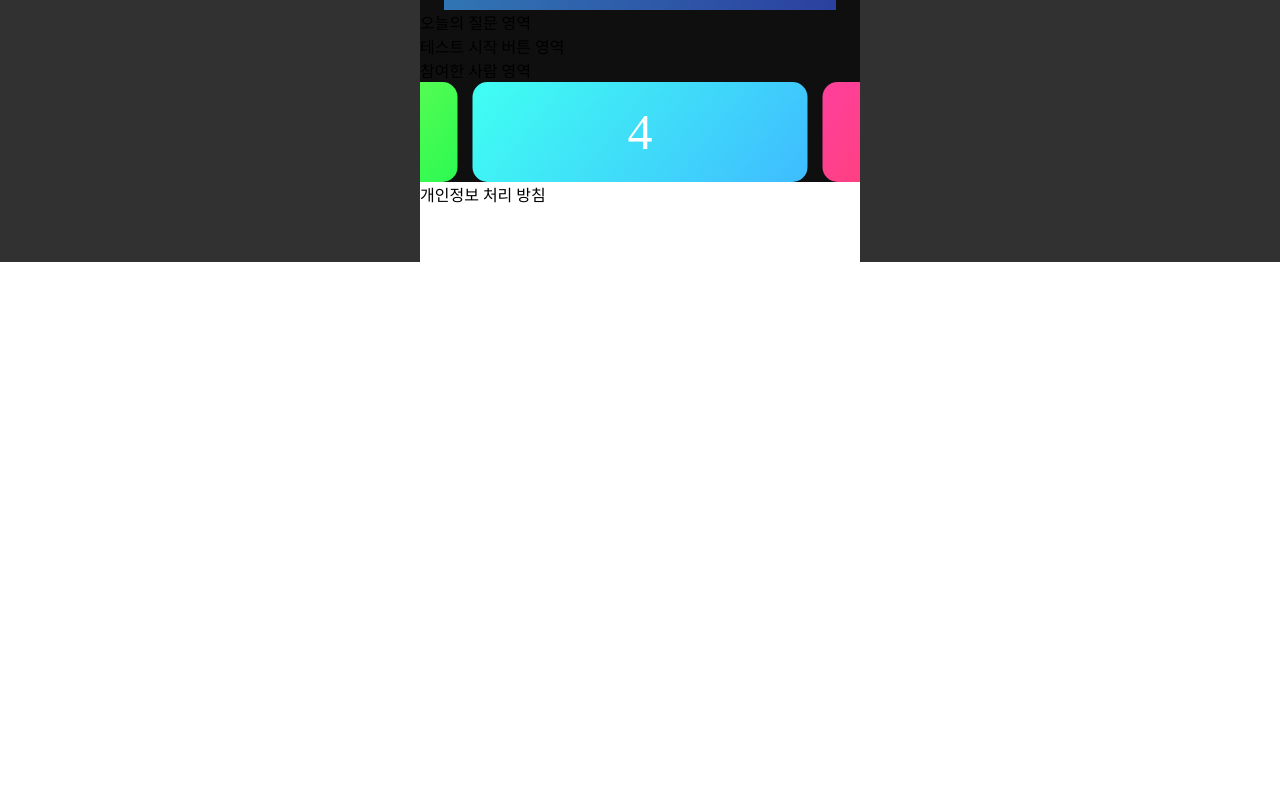
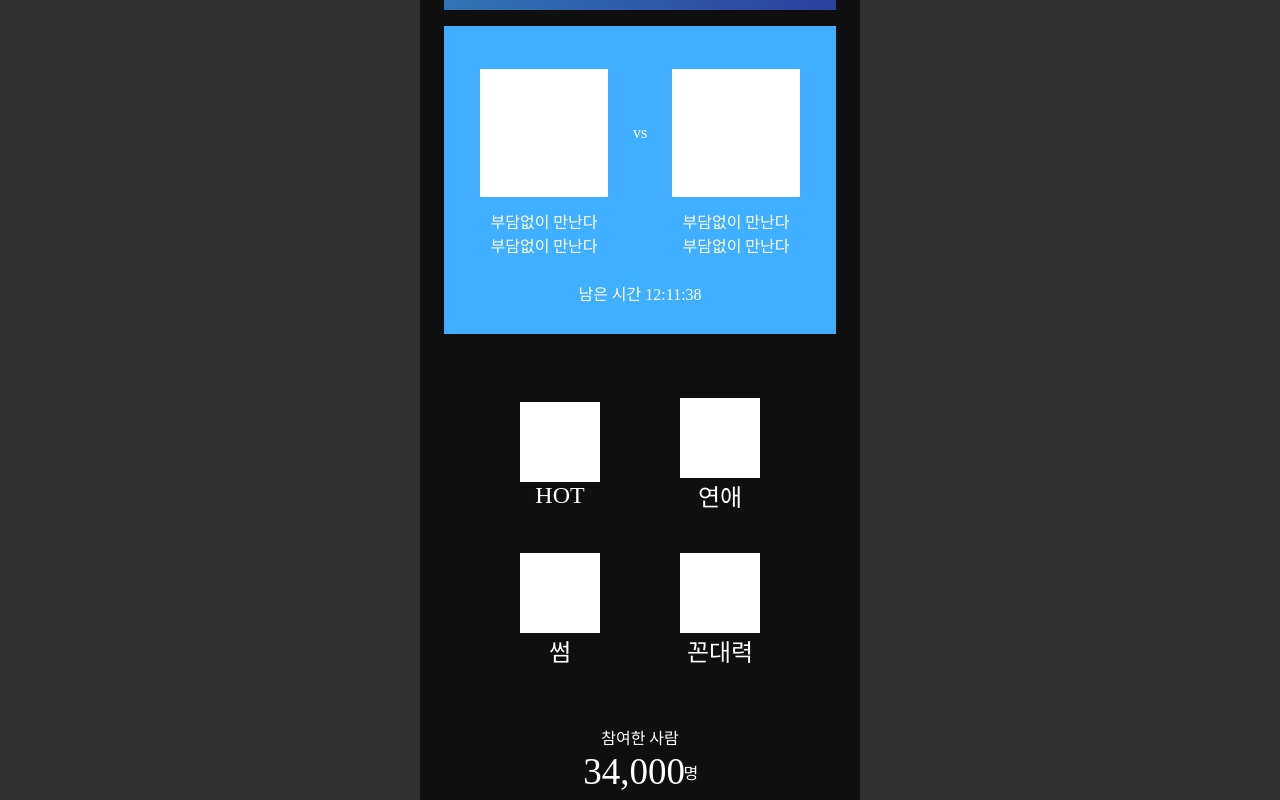
Before and after one commit to cheong-gu/byenolan, a Next.js app: page / in a window 1280 px wide. Shown: the part 320-1120 px from the top of the page. Before the commit the page ends 800 px from the top, so only its background shows below. Built offline with nearby package versions, Linux system fonts and the light colour scheme.

Commit message:
홈페이지 layout 완성

```diff
--- a/src/app/page.tsx
+++ b/src/app/page.tsx
@@ -32,7 +32,7 @@ padding-top: 24px;
 padding-bottom: 24px;
 `;
 
-const TodayNolanBody = styled.div`
+const TodayNolanQuestionDiv = styled.div`
 color: white;
 background: rgb(64, 175, 255);
   font-size: 18px;
@@ -46,6 +46,108 @@ width: 392px;
 padding-top: 24px;
 text-align: center;
 padding-bottom: 24px;
+`;
+
+const TodayNolanAnswerDiv = styled.div`
+  margin: 16px auto 0 auto;
+    flex-direction: column;
+  display: flex;
+width: 392px;
+  height: 308px;
+background: rgb(64, 175, 255);
+`;
+
+const TodayNolanAnswerItemDiv = styled.div`
+  display: grid;
+  margin: 0 auto;
+  width: 344px;
+    justify-items: center;
+  grid-template-columns: 152px 40px 152px;
+  margin-top: 43px;
+`;
+
+const TodayNolanAnswerVs = styled.div`
+  margin-top: 55px;
+color: white;
+`;
+
+const TodayNolanAnswerItem = styled.span`
+  width: 128px;
+`;
+
+const TodayNolanAnswerIcon = styled.span`
+  width: 128px;
+  height: 128px;
+  display: inline-block;
+  background-color: white;
+`;
+
+const TodayNolanAnswerLabel = styled.span`
+  width: 128px;
+  display: inline-block;
+  color:white;
+  margin-top: 8px;
+  text-align: center;
+  font-size: 16px;
+`;
+
+const TodayNolanAnswerRestTime = styled.div`
+  display: inline-block;
+  margin: 0 auto;
+  margin-top: 24px;
+color: white;
+`;
+
+const CategoryDiv = styled.div`
+  margin: 64px auto 0 auto;
+  width: 240px;
+  display: grid;
+  grid-template-columns: 1fr 1fr;
+  grid-column-gap: 80px;
+  grid-row-gap: 40px;
+`;
+
+const CategoryItem = styled.span`
+  display: flex;
+  flex-direction: column;
+  justify-content: center;
+
+`;
+
+const CategoryIcon = styled.span`
+  width: 80px;
+  height: 80px;
+  display: inline-block;
+  background-color: white;
+`;
+
+const CategoryLabel = styled.span`
+  width: 80px;
+  display: inline-block;
+  color:white;
+  text-align: center;
+  font-size: 24px;
+`;
+
+const ParticipatedDiv = styled.div`
+    display: grid;
+    margin: 64px auto;
+    width: 200px;
+    grid-template-columns: auto 12px;
+    grid-row-gap: 8px;
+    grid-template-rows: 10px auto;
+    color: white;
+    justify-items: center;
+    align-items: center;
+    justify-content: center;
+`;
+const ParticipatedTitle = styled.div`
+   grid-column: 1/3;
+`;
+const ParticipatedNum = styled.div`
+  font-size: 37px;
+`;
+const ParticipatedUnit = styled.div`
 
 `;
 
@@ -54,7 +156,7 @@ export default function Home() {
     {
       mode: "free-snap",
       loop: true,
-      slides: { origin: "center", perView: 1.3, spacing: 15 },
+      slides: { origin: "center", perView: 1.1, spacing: 8 },
     },
 
     [
@@ -90,32 +192,83 @@ export default function Home() {
   );
   return (
     <HomeWrap>
-      <div>
-        <TodayNolanHeader>오늘의 논란</TodayNolanHeader>
-        <TodayNolanBody>
-          사귄지 얼마 안된 연인이 <br />
-          형제를 보여준다고한다</TodayNolanBody>
+      <TodayNolanHeader>오늘의 논란</TodayNolanHeader>
+      <TodayNolanQuestionDiv>
+        사귄지 얼마 안된 연인이 <br />
+        형제를 보여준다고한다
+      </TodayNolanQuestionDiv>
+      <TodayNolanAnswerDiv>
+        <TodayNolanAnswerItemDiv>
+          <TodayNolanAnswerItem>
+            <TodayNolanAnswerIcon></TodayNolanAnswerIcon>
+            <TodayNolanAnswerLabel>
+              부담없이 만난다 부담없이 만난다
+            </TodayNolanAnswerLabel>
+          </TodayNolanAnswerItem>
+          <TodayNolanAnswerVs>vs</TodayNolanAnswerVs>
+          <TodayNolanAnswerItem>
+            <TodayNolanAnswerIcon></TodayNolanAnswerIcon>
+            <TodayNolanAnswerLabel>
+              부담없이 만난다 부담없이 만난다
+            </TodayNolanAnswerLabel>
+          </TodayNolanAnswerItem>
+        </TodayNolanAnswerItemDiv>
+        <TodayNolanAnswerRestTime>남은 시간 12:11:38</TodayNolanAnswerRestTime>
+      </TodayNolanAnswerDiv>
 
-      </div>
-      <div>오늘의 질문 영역</div>
-      <div>테스트 시작 버튼 영역</div>
-      <div>참여한 사람 영역</div>
+      <CategoryDiv>
+        <CategoryItem>
+          <CategoryIcon></CategoryIcon>
+          <CategoryLabel>HOT</CategoryLabel>
+        </CategoryItem>
+        <CategoryItem>
+          <CategoryIcon></CategoryIcon>
+          <CategoryLabel>연애</CategoryLabel>
+        </CategoryItem>
+        <CategoryItem>
+          <CategoryIcon></CategoryIcon>
+          <CategoryLabel>썸</CategoryLabel>
+        </CategoryItem>
+        <CategoryItem>
+          <CategoryIcon></CategoryIcon>
+          <CategoryLabel>꼰대력</CategoryLabel>
+        </CategoryItem>
+      </CategoryDiv>
+      <ParticipatedDiv>
+        <ParticipatedTitle>참여한 사람</ParticipatedTitle>
+        <ParticipatedNum>34,000</ParticipatedNum>
+        <ParticipatedUnit>명</ParticipatedUnit>
+      </ParticipatedDiv>
       <div ref={sliderRef} className="keen-slider">
-        <NumberSlide1 className="keen-slider__slide">1</NumberSlide1>
+        <NumberSlide1 className="keen-slider__slide">
+          10대 여성은
+          <br />
+          어떤 유형이 가장 많을까요?
+        </NumberSlide1>
         <NumberSlide2 className="keen-slider__slide number-slide2">
-          2
+          20대 여성은
+          <br />
+          어떤 유형이 가장 많을까요?
         </NumberSlide2>
         <NumberSlide3 className="keen-slider__slide number-slide3">
-          3
+          30대 여성은
+          <br />
+          어떤 유형이 가장 많을까요?
         </NumberSlide3>
         <NumberSlide4 className="keen-slider__slide number-slide4">
-          4
+          40대 여성은
+          <br />
+          어떤 유형이 가장 많을까요?
         </NumberSlide4>
         <NumberSlide5 className="keen-slider__slide number-slide5">
-          5
+          50대 여성은
+          <br />
+          어떤 유형이 가장 많을까요?
         </NumberSlide5>
         <NumberSlide6 className="keen-slider__slide number-slide6">
-          6
+          60대 여성은
+          <br />
+          어떤 유형이 가장 많을까요?
         </NumberSlide6>
       </div>
       <Footer>개인정보 처리 방침</Footer>
@@ -127,7 +280,7 @@ const NumberSlide = styled.div`
   display: flex;
   align-items: center;
   justify-content: center;
-  font-size: 50px;
+  font-size: 20px;
   color: #fff;
   font-weight: 500;
   height: 100px;
```
